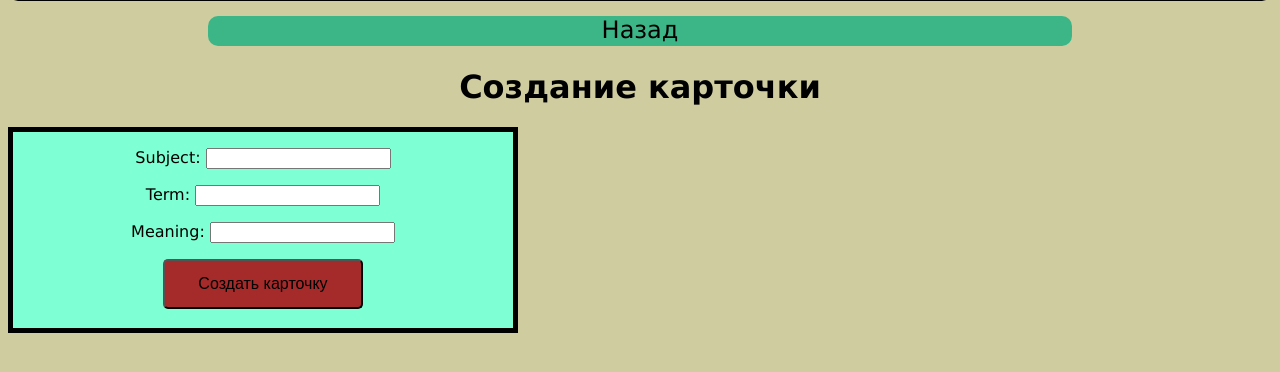
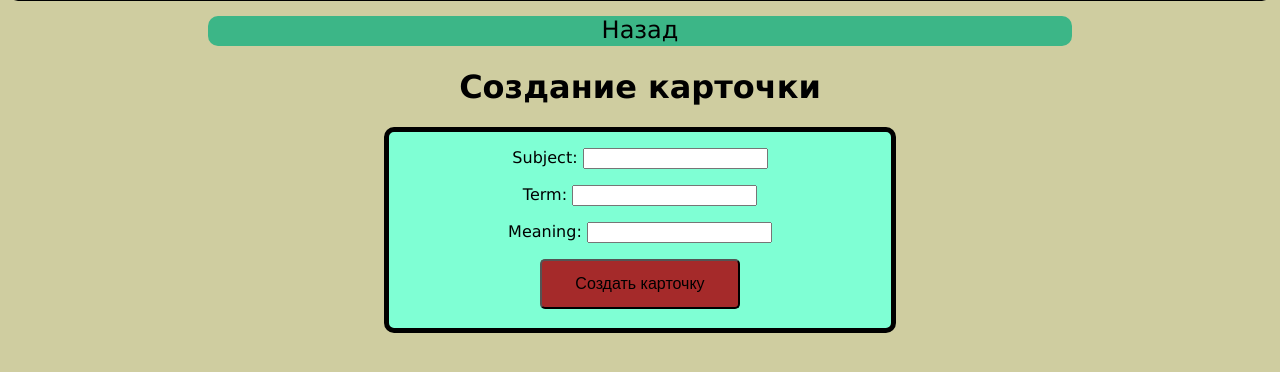
Before and after one commit to Pavel5523/Graduate-degree, a Django app: page /create_flashcard/ in a window 1280 px wide. Shown: the part 74-446 px from the top of the page. Run offline with Django 4.2, Linux system fonts and the light colour scheme.

Commit message:
laptop_home/17.10

```diff
--- a/myDiplom/diplom/flashcards/static/css/style.css
+++ b/myDiplom/diplom/flashcards/static/css/style.css
@@ -27,10 +27,13 @@ body{
 }
 .createFlashcard{
     position: absolute;
-    text-align: center;
+    /* text-align: center; */
     border: solid 5px;
+    border-radius: 10px;
     background-color: aquamarine;
-    width: 500px;
+    /* width: 500px; */
+    left: 30%;
+    right: 30%;
 }
 .butCreate{
     background-color: brown;
--- a/myDiplom/diplom/flashcards/templates/flashcards/create_flashcard.html
+++ b/myDiplom/diplom/flashcards/templates/flashcards/create_flashcard.html
@@ -10,9 +10,9 @@
     <div class="block_user"><h3>Пользователь: <span class="user">{{ user.username }}</span></h3></div>
     <div class="back"><a href="{% url 'home'%}">Назад</a></div>
     {%if messages%}
-    <div class="alert alert--success">
-            <p class="alert__message">This is an error message!</p>
-            <button class="alert__close">⨯</button>
+    <div class="success">
+            <p class="alert__message">Карточка успешно создана!</p>
+            <!-- <button class="alert__close">⨯</button> -->
     </div>
     {%endif%}
     <h1>Создание карточки</h1>
@@ -24,9 +24,5 @@
             <br>
         </form>
     </div>
-<!--<h4>{{error}}</h4>-->
-<!--{%if messages%}-->
-<!--<h1>{{messages|safe}}</h1>-->
-<!--{%endif%}-->
 </body>
 </html>
```
Also changed, not shown: myDiplom/diplom/db.sqlite3.
